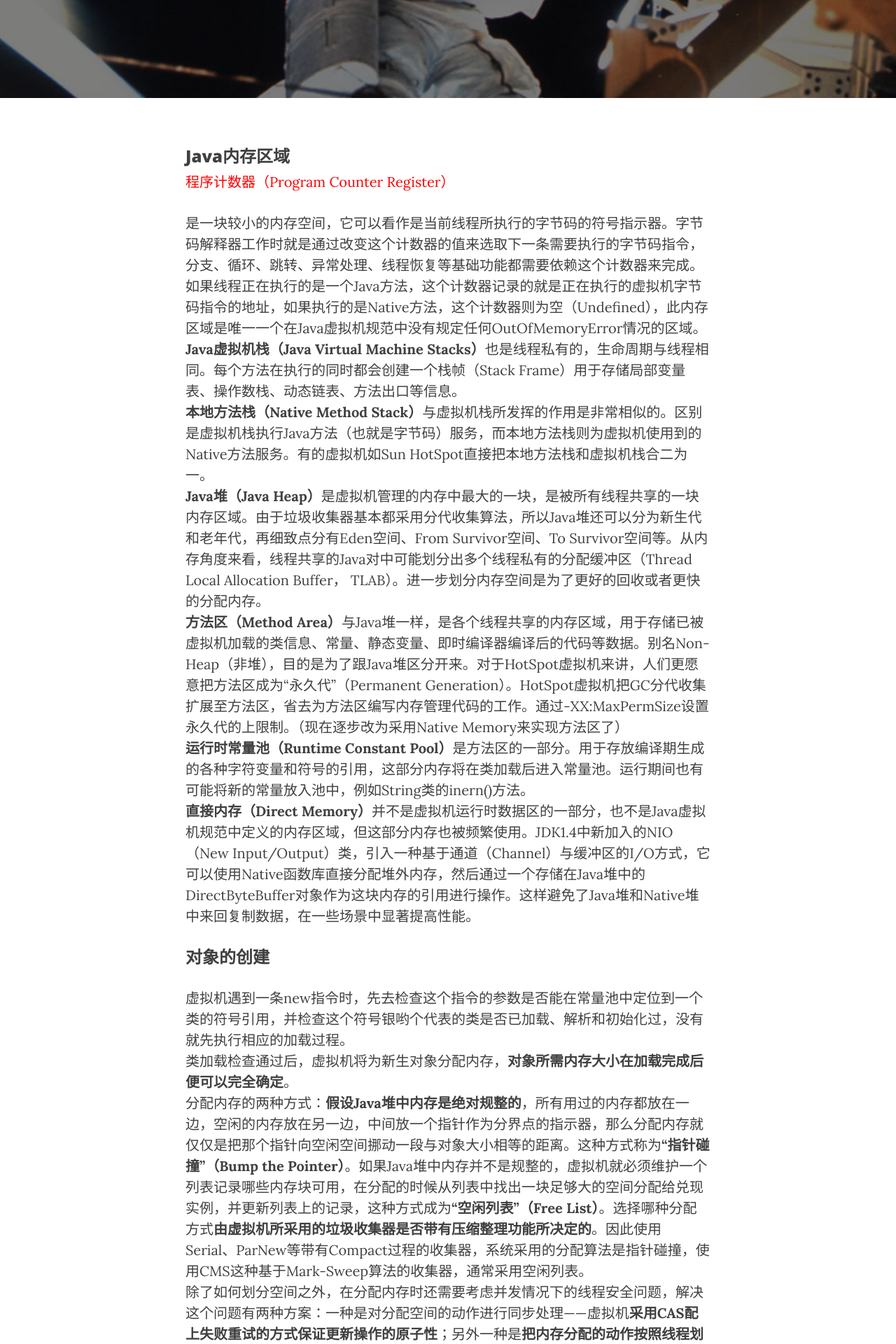
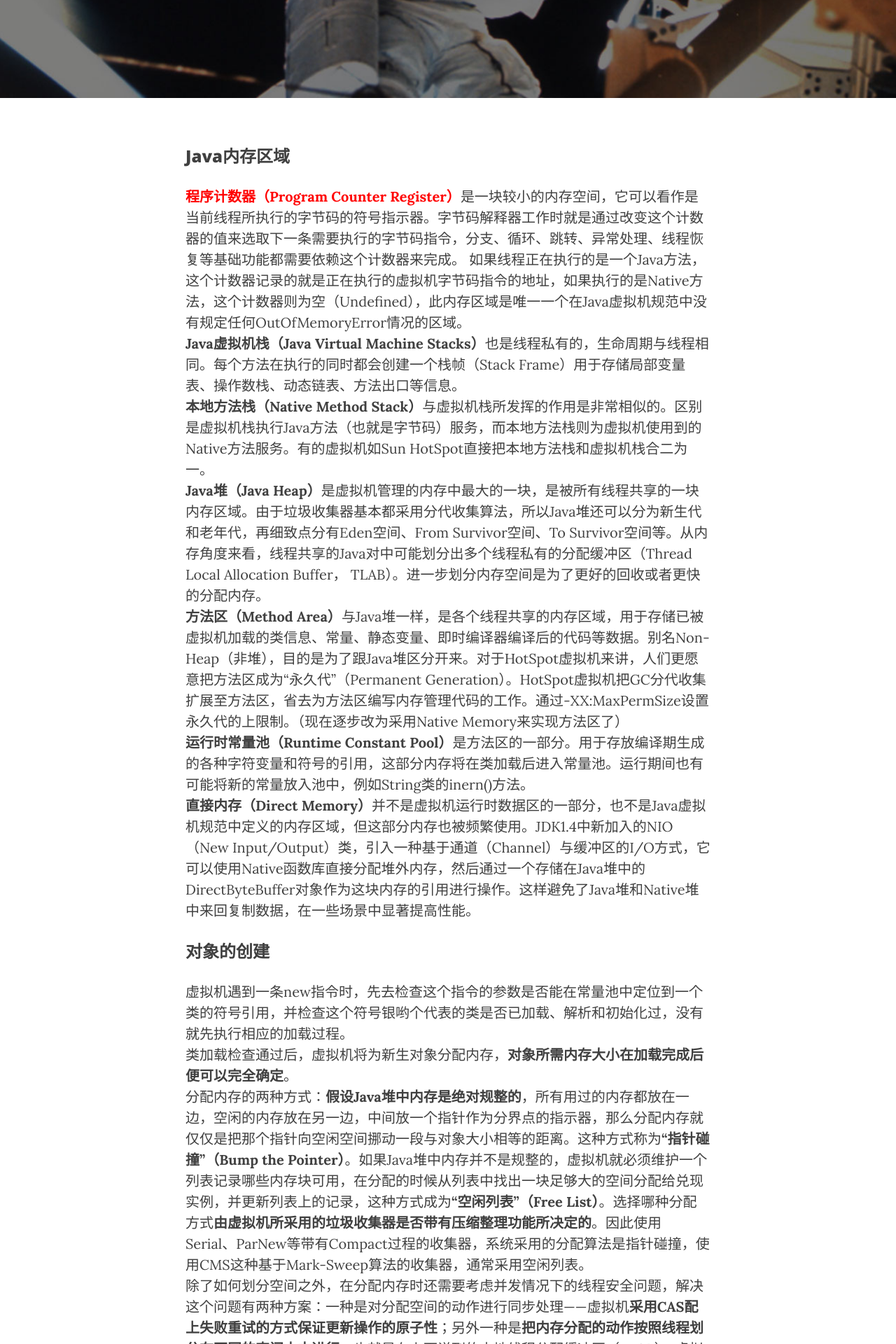
Before and after one commit to scauwjh/blog, a Jekyll site: the page built from _posts/2015-06-22-【读书笔记】《深入理解Java虚拟机：JVM高级特性与最佳实践（最新第二版）》.markdown, in a window 1280 px wide. Shown: the part 457-2377 px from the top of the page at 70% size. Built offline with Jekyll 4.4.1, drawn with Linux system fonts in a browser that asks for light colours; nearby versions of some CDN libraries; comment, search, counter and statistics services are not loaded.

Commit message:
Update 2015-06-22-【读书笔记】《深入理解Java虚拟机：JVM高级特性与最佳实践（最新第二版）》.markdown

```diff
--- a/_posts/2015-06-22-【读书笔记】《深入理解Java虚拟机：JVM高级特性与最佳实践（最新第二版）》.markdown
+++ b/_posts/2015-06-22-【读书笔记】《深入理解Java虚拟机：JVM高级特性与最佳实践（最新第二版）》.markdown
@@ -8,7 +8,7 @@
 ---
 
 ### Java内存区域
-<font color="red">程序计数器（Program Counter Register）</font>是一块较小的内存空间，它可以看作是当前线程所执行的字节码的符号指示器。字节码解释器工作时就是通过改变这个计数器的值来选取下一条需要执行的字节码指令，分支、循环、跳转、异常处理、线程恢复等基础功能都需要依赖这个计数器来完成。
+<b style="color:red">程序计数器（Program Counter Register）</b>是一块较小的内存空间，它可以看作是当前线程所执行的字节码的符号指示器。字节码解释器工作时就是通过改变这个计数器的值来选取下一条需要执行的字节码指令，分支、循环、跳转、异常处理、线程恢复等基础功能都需要依赖这个计数器来完成。
 如果线程正在执行的是一个Java方法，这个计数器记录的就是正在执行的虚拟机字节码指令的地址，如果执行的是Native方法，这个计数器则为空（Undefined），此内存区域是唯一一个在Java虚拟机规范中没有规定任何OutOfMemoryError情况的区域。
 **Java虚拟机栈（Java Virtual Machine Stacks）**也是线程私有的，生命周期与线程相同。每个方法在执行的同时都会创建一个栈帧（Stack Frame）用于存储局部变量表、操作数栈、动态链表、方法出口等信息。
 **本地方法栈（Native Method Stack）**与虚拟机栈所发挥的作用是非常相似的。区别是虚拟机栈执行Java方法（也就是字节码）服务，而本地方法栈则为虚拟机使用到的Native方法服务。有的虚拟机如Sun HotSpot直接把本地方法栈和虚拟机栈合二为一。
```
